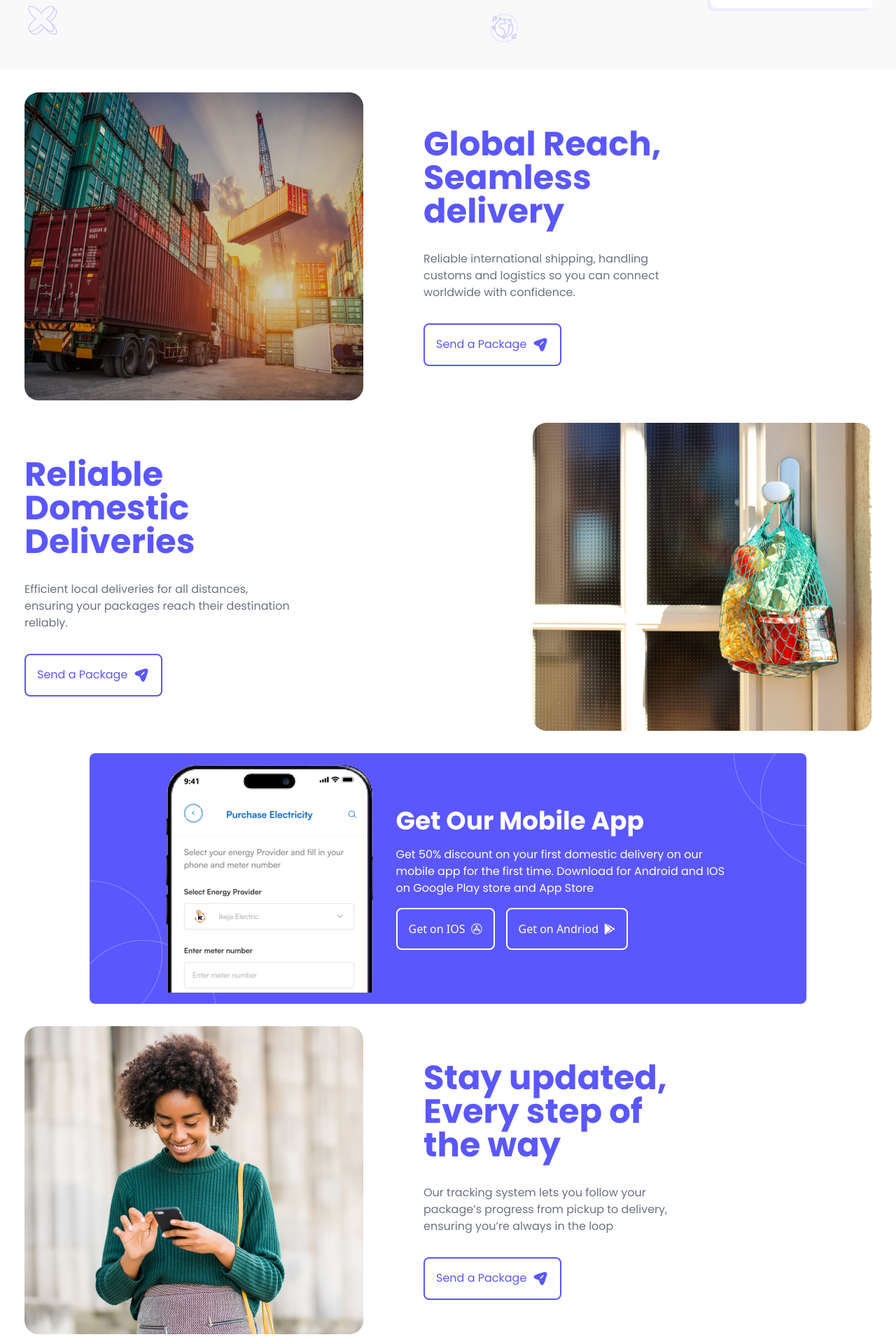
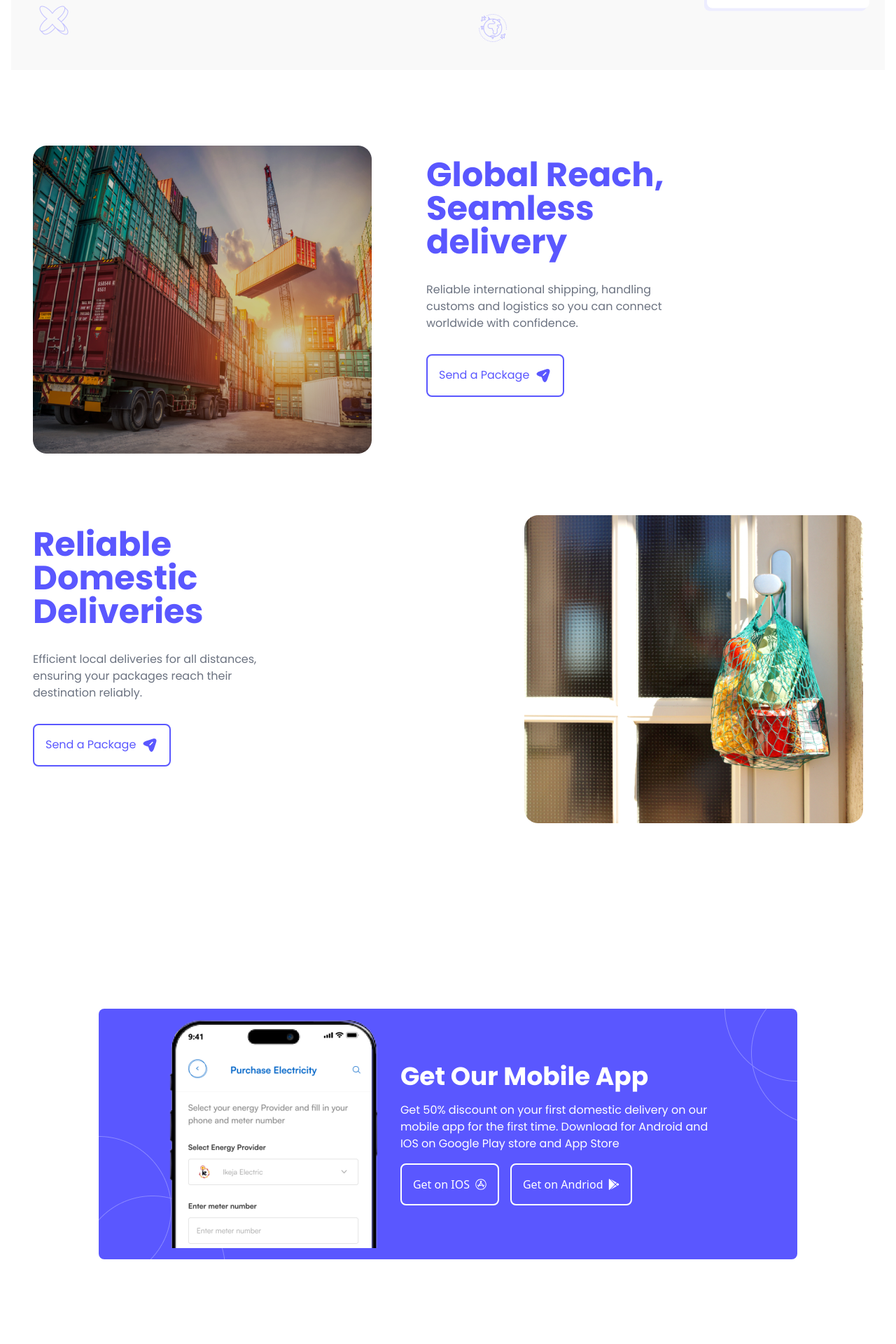
Before and after one commit to thamesblanq/cargo_site, a React (Vite) app: page / in a window 1280 px wide. Shown: the part 700-2620 px from the top of the page at 70% size. Built offline with nearby package versions, Linux system fonts and the light colour scheme.

Commit message:
resposniveness checked

```diff
--- a/src/App.jsx
+++ b/src/App.jsx
@@ -2,19 +2,53 @@ import Header from "./component/Header";
 import Section from "./component/Section";
 import Content from "./component/Content";
 import Footer from "./component/Footer";
+import { useEffect, useState } from "react";
 
 function App() {
+  const [isLoading, setIsLoading] = useState(false);
+  let count = 5;
+  const countdown = () => {
+          for (let i = 0; i <= count; i++){
+            console.log(i);
+          }
+  }
+
+  useEffect(()=> {
+      setTimeout(() => {
+        countdown()
+        setIsLoading(true);
+      },5000);//counting for five seconds
+
+      setIsLoading(false);
+
+  }, [])
 
   return (
-    <div className="w-full min-h-screen bg-white">
+      <>
+      {!isLoading &&
+          <div className="flex items-center justify-center w-full min-h-screen bg-center bg-no-repeat bg-cover bg-background animate-bounce ease-in-out duration-75">
+            <p className="font-poppins text-2xl text-white">^_^</p>
+          </div>
+      }
+      {
+        isLoading && (
+          <>
+            <div className="w-full min-h-screen bg-white flex flex-col items-center justify-center px-4">
                 <div className="bg-[#F9F9F9;] w-full min-h-screen">
                     <Header />
                     <Section />
                 </div>
                 <Content />
                 <Footer />
+            </div>
+          </>
 
-    </div>
+      )
+
+      }
+
+
+    </>
   )
 }
 
--- a/src/component/Content.jsx
+++ b/src/component/Content.jsx
@@ -18,23 +18,23 @@ const Content = () => {
 
   return (
     <main className='w-full bg-white py-8'>
-      <section className='w-full'>
-        <div className='flex flex-col-reverse md:flex-row items-center justify-around md:gap-4'>
+      <section className='w-full my-8'>
+        <div className='flex flex-col-reverse md:flex-row items-center justify-around md:gap-4 mt-16'>
             <div>
               <img src={picOne}></img>
             </div>
-            <div className='md:w-[50%] h-[50vh] px-8 md:px-0 flex flex-col items-start justify-center'>
+            <div className='md:w-[50%] h-[50vh] px-8 md:px-0 flex flex-col items-start justify-center  mb-16'>
               <h1 className='text-primary font-bold text-3xl md:text-5xl md:w-[60%] mb:-2 md:mb-8 font-poppins'>Global Reach, Seamless delivery</h1>
               <p className='w-[80%] md:w-[60%] mb-2 md:mb-8 text-gray-500 font-poppins'>Reliable international shipping, handling customs and logistics so you can connect worldwide with confidence.</p>
               <Button />
             </div>
         </div>
 
-        <div className='flex flex-col-reverse md:flex-row-reverse items-center justify-around md:gap-4 mt-8'>
+        <div className='flex flex-col-reverse md:flex-row-reverse items-center justify-around md:gap-4 mt-16'>
             <div>
               <img src={picTwo}></img>
             </div>
-            <div className='md:w-[50%] h-[50vh] px-8 md:px-0 flex flex-col items-start justify-center'>
+            <div className='md:w-[50%] h-[50vh] px-8 md:px-0 flex flex-col items-start justify-center mb-16'>
               <h1 className='text-primary font-bold text-3xl md:text-5xl md:w-[60%] mb:-2 md:mb-8 font-poppins'>Reliable Domestic Deliveries</h1>
               <p className='w-[90%] md:w-[60%] mb-2 md:mb-8 text-gray-500 font-poppins'>Efficient local deliveries for all distances, ensuring your packages reach their destination reliably.</p>
               <Button />
@@ -42,7 +42,7 @@ const Content = () => {
         </div>
       </section>
 
-      <section className='w-full my-8 flex items-center justify-center'>
+      <section className='hidden w-full my-8 md:flex items-center justify-center h-screen'>
         <div className='hidden md:flex items-center justify-center gap-8 bg-primary w-[80%] rounded-lg px-8 py-4 relative'>
             <div className='relative z-10'>
               <img src={phone}></img>
@@ -66,12 +66,12 @@ const Content = () => {
         </div>
       </section>
 
-      <section className='w-full my-4'>
+      <section className='w-full my-4 h-screen mt-8'>
         <div className='flex flex-col-reverse md:flex-row items-center justify-around md:gap-4'>
             <div>
                   <img src={picThree}></img>
             </div>
-            <div className='md:w-[50%] h-[50vh] px-8 md:px-0 flex flex-col items-start justify-center'>
+            <div className='md:w-[50%] h-[50vh] px-8 md:px-0 flex flex-col items-start justify-center mt-8 mb-16'>
                       <h1 className='text-primary font-bold text-3xl font-poppins md:text-5xl md:w-[60%] mb:-2 md:mb-8'>Stay updated, Every step of the way</h1>
                       <p className='w-[80%] md:w-[60%] mb-2 md:mb-8 font-poppins text-gray-500'>Our tracking system lets you follow your package’s progress from pickup to delivery, ensuring you’re always in the loop</p>
                       <Button />
@@ -81,12 +81,12 @@ const Content = () => {
       </section>
 
       <section className='w-full px-4 mt-24'>
-        <div className='grid grid-cols-2 md:grid-cols-3 gap-16 md:w-[80%] mx-auto place-content-center'>
+        <div className='grid grid-cols-2 md:grid-cols-3 gap-8 md:gap-16 md:w-[80%] mx-auto place-content-center'>
 
-          <div className='flex items-center justify-center flex-col border border-black rounded-lg p-8'>
-            <h1 className='text-primary font-bold text-2xl mb-2 font-poppins'>What makes us stand out</h1>
-            <p className='text-xl mb-2 font-poppins'>Here are few reasons why you should opt for our services ahead of others.</p>
-            <button className='text-[#5A57FF] flex justify-around items-center p-4 border-2 gap-2 rounded-lg border-[#5A57FF] hover:translate-y-3 duration-500 ease-in-out'>Read More<FaBook /></button>
+          <div className='flex items-center justify-center flex-col rounded-lg p-8'>
+            <h1 className='text-primary font-bold text-sm md:text-xl mb-2 font-poppins'>What makes us stand out</h1>
+            <p className='text-xs md:text-sm mb-2 font-poppins'>Here are few reasons why you should opt for our services ahead of others.</p>
+            <button className='text-[#5A57FF] flex justify-around items-center px-2 text-xs md:text-sm md:p-4 border-2 gap-2 rounded-lg border-[#5A57FF] hover:translate-y-3 duration-500 ease-in-out'>Read More<FaBook /></button>
           </div>
 
           <div className='shadow-2xl rounded-lg hover:translate-x-3 hover:-translate-y-6 duration-500 ease-in-out object-cover grayscale hover:grayscale-0 cursor-pointer'>
@@ -94,8 +94,8 @@ const Content = () => {
               <img src={picFour} className='block'/>
             </div>
 
-            <h5 className='font-bold text-primary font-poppins text-2xl mx-4 md:my-4 my-2'>Easy Booking Process</h5>
-            <p className='text-gray-500 font-poppins text-sm md:text-xl mb-4 mx-4'>Our user-friendly platform lets you book deliveries effortlessly, saving you time and hassle.</p>
+            <h5 className='font-bold text-primary font-poppins text-lg md:text-xl mx-2 md:mx-4 md:my-4 my-2'>Easy Booking Process</h5>
+            <p className='text-gray-500 font-poppins text-xs md:text-sm mb-4 mx-4'>Our user-friendly platform lets you book deliveries effortlessly, saving you time and hassle.</p>
           </div>
 
           <div className='shadow-2xl rounded-lg hover:translate-x-3 hover:-translate-y-6 duration-500 ease-in-out object-cover grayscale hover:grayscale-0 cursor-pointer'>
@@ -103,8 +103,8 @@ const Content = () => {
               <img src={picFive} className='block'/>
             </div>
 
-            <h5 className='font-bold text-primary font-poppins text-2xl mx-4 md:my-4 my-2'>Dedicated Support</h5>
-            <p className='text-gray-500 font-poppins text-sm md:text-xl mb-4 mx-4'>Our team is here to assist you at every step, providing reliable and responsive customer support.</p>
+            <h5 className='font-bold text-primary font-poppins text-lg md:text-xl mx-2 md:mx-4 md:my-4 my-2'>Dedicated Support</h5>
+            <p className='text-gray-500 font-poppins text-xs md:text-sm mb-4 mx-4'>Our team is here to assist you at every step, providing reliable and responsive customer support.</p>
           </div>
 
 
@@ -113,8 +113,8 @@ const Content = () => {
               <img src={picSix} className='block'/>
             </div>
 
-            <h5 className='font-bold text-primary font-poppins text-2xl mx-4 md:my-4 my-2'>Speedy Deliveries</h5>
-            <p className='text-gray-500 font-poppins text-sm md:text-xl mb-4 mx-4'>Fast and efficient service ensures your packages reach their destination on time, every time.</p>
+            <h5 className='font-bold text-primary font-poppins text-lg md:text-xl mx-2 md:mx-4 md:my-4 my-2'>Speedy Deliveries</h5>
+            <p className='text-gray-500 font-poppins text-xs md:text-sm mb-4 mx-4'>Fast and efficient service ensures your packages reach their destination on time, every time.</p>
           </div>
 
 
@@ -123,8 +123,8 @@ const Content = () => {
               <img src={picSeven} className='block'/>
             </div>
 
-            <h5 className='font-bold text-primary font-poppins text-2xl mx-4 md:my-4 my-2'>Reliable Tracking</h5>
-            <p className='text-gray-500 font-poppins text-sm md:text-xl mb-4 mx-4'>Stay updated with precise tracking, ensuring you always know where your package is.</p>
+            <h5 className='font-bold text-primary font-poppins text-lg md:text-xl mx-2 md:mx-4 md:my-4 my-2'>Reliable Tracking</h5>
+            <p className='text-gray-500 font-poppins text-xs md:text-sm mb-4 mx-4'>Stay updated with precise tracking, ensuring you always know where your package is.</p>
           </div>
 
 
@@ -133,8 +133,8 @@ const Content = () => {
               <img src={picEight} className='block'/>
             </div>
 
-            <h5 className='font-bold text-primary font-poppins text-2xl mx-4 md:my-4 my-2'>Secure Handling</h5>
-            <p className='text-gray-500 font-poppins text-sm md:text-xl mb-4 mx-4'>We prioritize the safety of your shipments with meticulous handling and protective measures.</p>
+            <h5 className='font-bold text-primary font-poppins text-lg md:text-xl mx-2 md:mx-4 md:my-4 my-2'>Secure Handling</h5>
+            <p className='text-gray-500 font-poppins text-xs md:text-sm mb-4 mx-4'>We prioritize the safety of your shipments with meticulous handling and protective measures.</p>
           </div>
 
 
@@ -146,7 +146,7 @@ const Content = () => {
         <Review />
       </section>
 
-      <section className='w-full my-8 flex items-center justify-center'>
+      <section className='hidden md:flex w-full my-8 items-center justify-center h-screen'>
         <div className='hidden md:flex items-center justify-center gap-8 bg-primary w-[80%] rounded-lg px-8 py-16 relative'>
 
             <div>
--- a/src/component/Dropdown.jsx
+++ b/src/component/Dropdown.jsx
@@ -2,7 +2,7 @@ import { FaTimes } from "react-icons/fa";
 
 const Dropdown = ({ setShow }) => {
   return (
-    <div className="md:hidden flex flex-col gap-4 bg-gray-500 absolute top-0 w-full h-full px-4 mx-auto z-50">
+    <div className="md:hidden flex flex-col gap-4 bg-gray-500 absolute top-0 right-0 w-full h-full px-4 z-50 overflow-hidden">
         <FaTimes className="font-semibold text-primary  text-5xl mt-2 mr-4 cursor-pointer absolute right-0 top-2 hover:text-red-500" onClick={() => setShow((prev) => !prev)} />
         <nav className="flex flex-col gap-4 mt-16 items-center">
             <ul><li className="dark:text-white cursor-pointer hover:font-bold font-poppins">About</li></ul>
--- a/tailwind.config.js
+++ b/tailwind.config.js
@@ -12,6 +12,9 @@ export default {
       fontFamily: {
         poppins: ['Poppins'],
         roboto: ['Roboto'],
+      },
+      backgroundImage: {
+        'background': "url('/src/cargo-images/background-cargo.jpg')"
       }
     },
   },
```
Also changed, not shown: src/component/Card.jsx (+11 -11 lines). Lines whose indentation alone changed are shown as unchanged.
